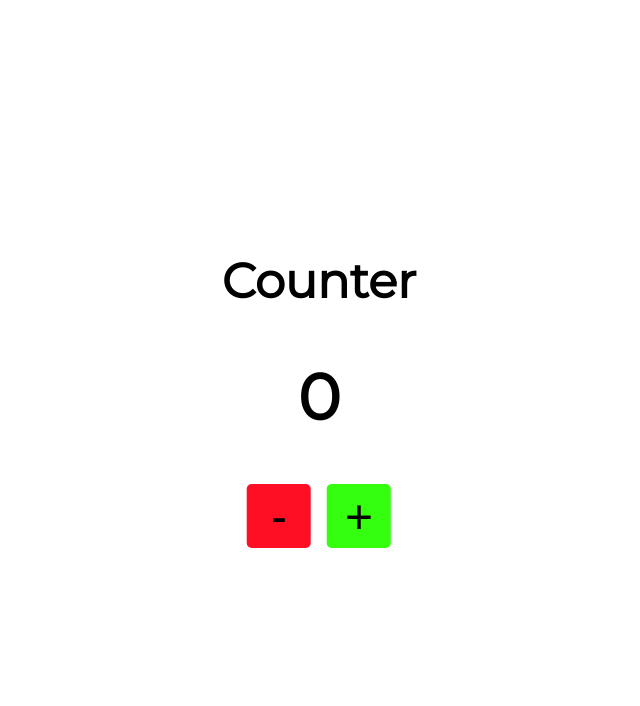
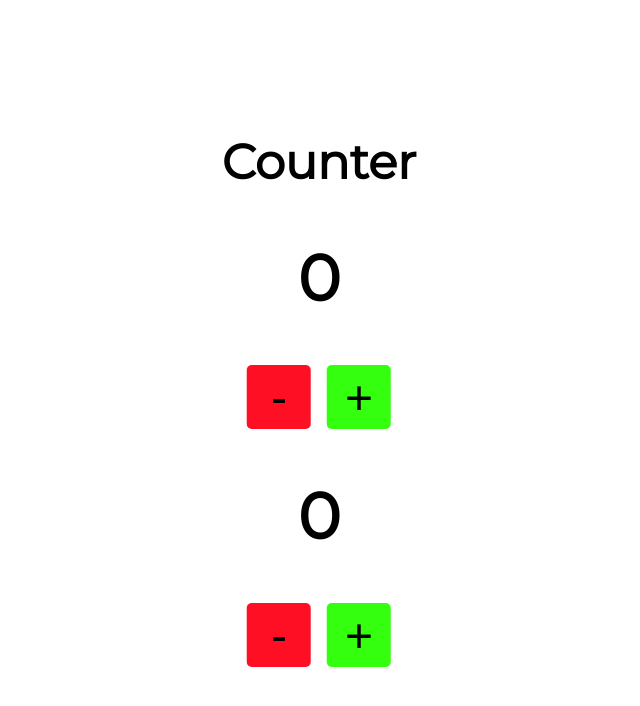
Before and after one commit to PoQuatre/react-counter, a React (Create React App) app: page / in a window 1280 px wide. Shown: the top 706 px of the page, without its empty margins (321-961 px from the left). Built offline with nearby package versions, Linux system fonts and the light colour scheme.

Commit message:
Add a 2nd Counter and link it to the 1st

```diff
--- a/src/App.jsx
+++ b/src/App.jsx
@@ -3,18 +3,39 @@ import { useState } from "react";
 import Counter from "./components/Counter";
 
 const App = () => {
-  const [count, setCount] = useState(0);
+  const [firstCount, setFirstCount] = useState(0);
+  const [secondCount, setSecondCount] = useState(0);
 
-  const decrementCount = () => setCount(Math.max(0, count - 1));
-  const incrementCount = () => setCount(count + 1);
+  const decrementFirstCount = () => {
+    setFirstCount(Math.max(0, firstCount - 1));
+  };
+  const incrementFirstCount = () => {
+    const value = Math.min(100, firstCount + 1);
+    setFirstCount(value);
+    value > secondCount && setSecondCount(value);
+  };
+
+  const decrementSecondCount = () => {
+    const value = Math.max(0, secondCount - 1);
+    setSecondCount(value);
+    value < firstCount && setFirstCount(value);
+  };
+  const incrementSecondCount = () => {
+    setSecondCount(Math.min(100, secondCount + 1));
+  };
 
   return (
     <>
       <h1>Counter</h1>
       <Counter
-        count={count}
-        onAdd={incrementCount}
-        onSubtract={decrementCount}
+        count={firstCount}
+        onAdd={incrementFirstCount}
+        onSubtract={decrementFirstCount}
+      />
+      <Counter
+        count={secondCount}
+        onAdd={incrementSecondCount}
+        onSubtract={decrementSecondCount}
       />
     </>
   );
```
